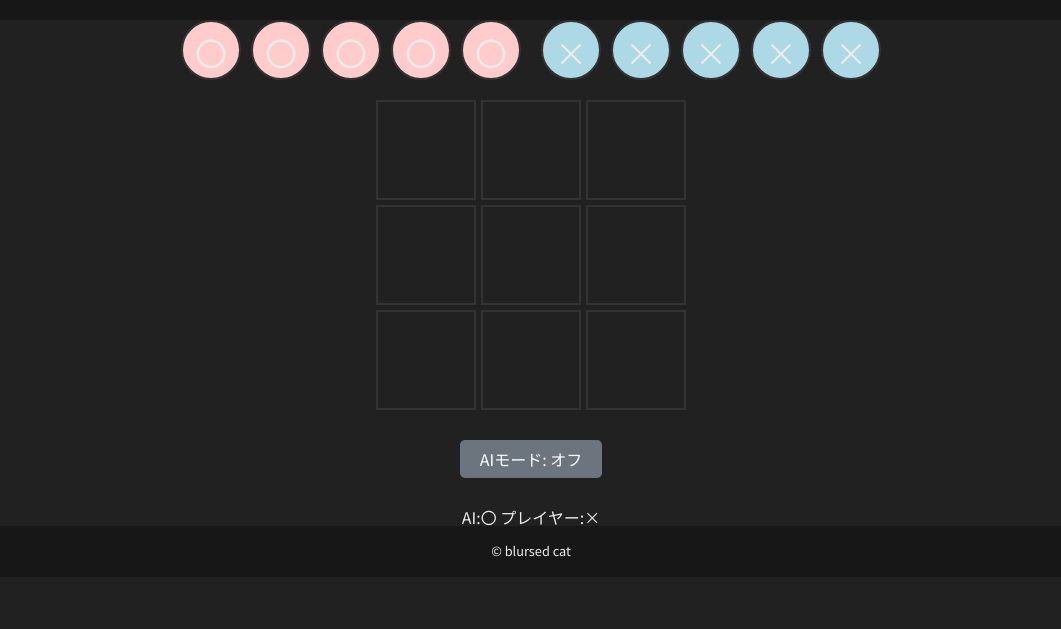
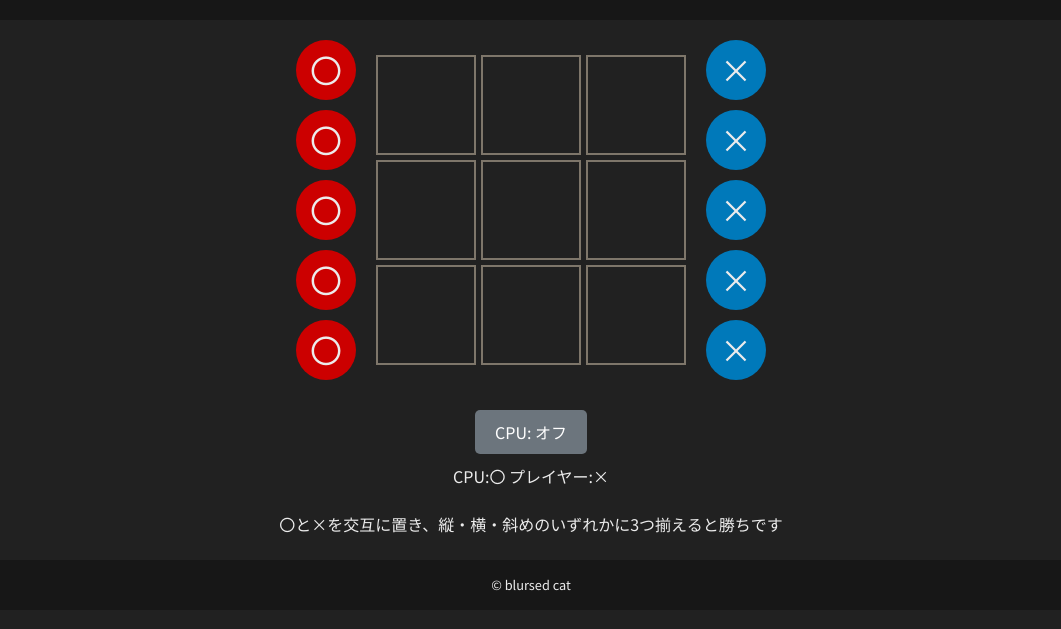
Before and after one commit to stoiq/public_html, a plain HTML site: page study/tic-tac-toe/tictactoe.html in a window 1280 px wide. Shown: the part 53-682 px from the top of the page, without its empty margins (109-1170 px from the left). Drawn offline with nearby package versions, Linux system fonts and the light colour scheme.

Commit message:
●×ゲームのUI変更

```diff
--- a/study/tic-tac-toe/script.js
+++ b/study/tic-tac-toe/script.js
@@ -126,7 +126,7 @@ $(function() {
     $("#ai-toggle").click(function() {
       isAIMode = !isAIMode;
       $(this).toggleClass("off", !isAIMode);
-      $(this).text(`AIモード: ${isAIMode ? "オン" : "オフ"}`);
+      $(this).text(`CPU: ${isAIMode ? "オン" : "オフ"}`);
       resetGame(); // モード切り替え時にゲームをリセット
     });
   });
--- a/study/tic-tac-toe/style.css
+++ b/study/tic-tac-toe/style.css
@@ -9,35 +9,42 @@ body {
 #container {
   display: flex;
   flex-direction: column;
+  justify-content: center;
   align-items: center;
+}
+
+.game-container {
+  display: flex;
+  justify-content: center;
+  align-items: center;
+  width: 80%;
   gap: 20px;
+  margin: 20px;
 }
-  #pieces-row {
-    display: flex;
-    justify-content: space-between;
-    align-items: center;
-    width: 100%;
-    max-width: 700px;
-  }
+
 .piece-group {
   display: flex;
+  flex-direction: column;
   gap: 10px;
+  align-items: center; /* ピースを中央揃え */
+  justify-content: center; /* ボードの中央に位置 */
 }
 .piece {
   width: 60px;
   height: 60px;
-    line-height: 60px;
+  display: flex;
   text-align: center;
+  justify-content: center;
+  align-items: center;
   font-size: 2rem;
   border-radius: 50%;
-    border: 2px solid #333;
   cursor: grab;
 }
 .piece.x {
-    background-color: #add8e6;
+  background-color: #0079ba;
 }
 .piece.o {
-    background-color: #ffcccb;
+  background-color: #cc0000;
 }
 #game-board {
   display: grid;
@@ -47,7 +54,7 @@ body {
 .cell {
   width: 100px;
   height: 100px;
-    border: 2px solid #333;
+  border: 2px solid #7e766a;
   text-align: center;
   line-height: 100px;
   font-size: 2rem;
@@ -58,13 +65,20 @@ body {
   padding: 10px 20px;
   font-size: 1rem;
   cursor: pointer;
-    background-color: #007bff;
+  background-color: #0079ba;
   color: #fff;
   border: none;
   border-radius: 5px;
+  text-align: center;
 }
 #ai-toggle.off {
   background-color: #6c757d;
+}
+.game-description {
+  text-align: center;
+  font-size: 16px;
+  max-width: 80%; /* 説明文の横幅を制限 */
+  line-height: 1.5; /* 行間を少し広げる */
 }
 
 /* header
--- a/study/tic-tac-toe/tictactoe.html
+++ b/study/tic-tac-toe/tictactoe.html
@@ -27,24 +27,13 @@
         </header>
         <main>
             <div id="container">
-                <!-- 上部: 横並びのピース -->
-                <div id="pieces-row">
-                     <!-- 〇ピース -->
+                <div class="game-container">
                     <div class="piece-group" id="left-pieces">
                         <div class="piece o">〇</div>
                         <div class="piece o">〇</div>
                         <div class="piece o">〇</div>
                         <div class="piece o">〇</div>
                         <div class="piece o">〇</div>
-                    </div>
-                    <!-- ×ピース -->
-                    <div class="piece-group" id="right-pieces">
-                        <div class="piece x">×</div>
-                        <div class="piece x">×</div>
-                        <div class="piece x">×</div>
-                        <div class="piece x">×</div>
-                        <div class="piece x">×</div>
-                    </div>
                     </div>
 
                     <!-- 中央: ゲームボード -->
@@ -60,10 +49,21 @@
                       <div class="cell" data-cell="8"></div>
                     </div>
 
-                <button id="ai-toggle" class="off">AIモード: オフ</button>
-                <p>AI:〇 プレイヤー:×</p>
+                    <div class="piece-group" id="right-pieces">
+                        <div class="piece x">×</div>
+                        <div class="piece x">×</div>
+                        <div class="piece x">×</div>
+                        <div class="piece x">×</div>
+                        <div class="piece x">×</div>
                     </div>
-
+                </div>
+                <div class="game-description">
+                    <button id="ai-toggle" class="off">CPU: オフ</button>
+                    <p>CPU:〇 プレイヤー:×</p><br>
+                    <p>〇と×を交互に置き、縦・横・斜めのいずれかに3つ揃えると勝ちです</p><br>
+                </div>
+            </div>
+        </main>
         <!-- フッター -->
         <footer id="footer">
             <p>&copy; blursed cat</p>
```
Lines whose indentation alone changed are shown as unchanged.
